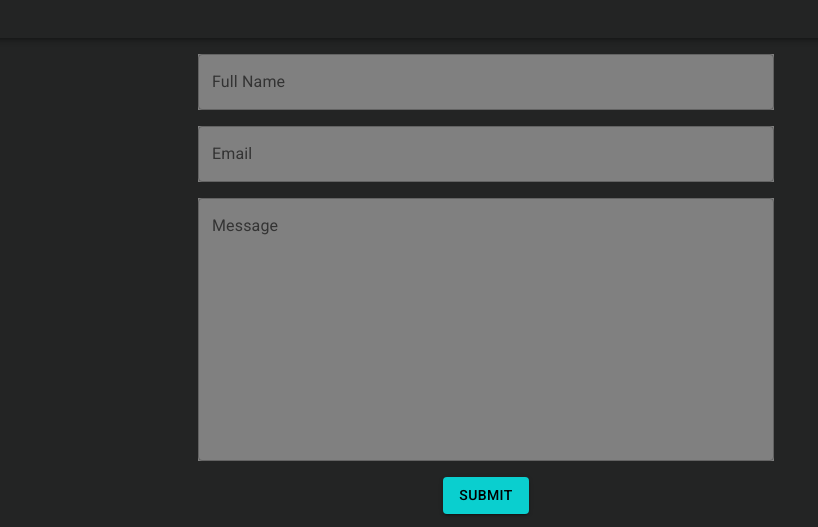
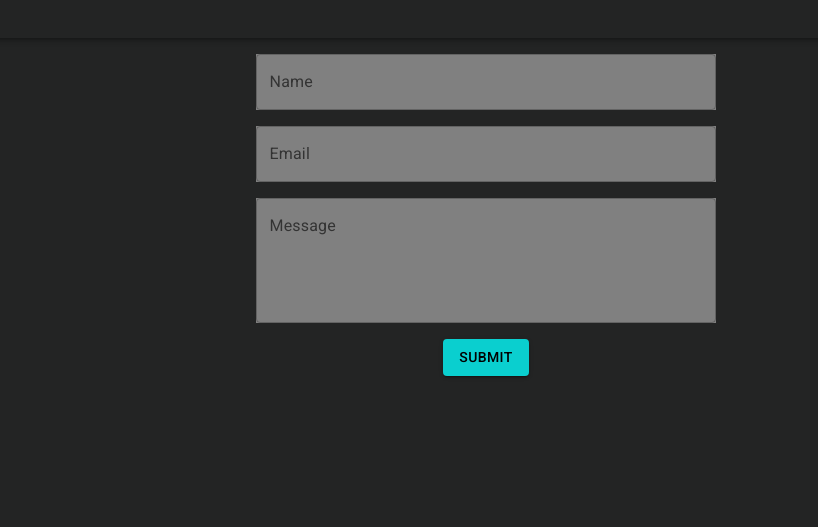
Before and after one commit to Matt-Chisholm/newport, a React (Create React App) app: page / in a window 1280 px wide. Both pictures are taken after a click on the button "CONTACT". Shown: the part 356-883 px from the top of the page, without its empty margins (154-972 px from the left). After the commit the page ends 800 px from the top, so only its background shows below. Built offline with nearby package versions, Linux system fonts and the light colour scheme.

Commit message:
email req going through but template flawed?

```diff
--- a/src/components/Contact.js
+++ b/src/components/Contact.js
@@ -1,31 +1,38 @@
 import React from "react";
+import { useState, useRef } from "react";
 import { TextField, Button, Container } from "@mui/material";
-import { useFormControls } from "../helpers/formValidation";
-const inputFieldValues = [
-  {
-    name: "fullName",
-    label: "Full Name",
-    id: "my-name",
-  },
-  {
-    name: "email",
-    label: "Email",
-    id: "my-email",
-  },
-  {
-    name: "message",
-    label: "Message",
-    id: "my-message",
-    multiline: true,
-    rows: 10,
-  },
-];
+import emailjs from "@emailjs/browser";
 
 export default function Contact() {
-  const { handleInputValue, handleFormSubmit, formIsValid, errors } =
-    useFormControls();
+  const [name, setName] = useState("");
+  const [email, setEmail] = useState("");
+  const [message, setMessage] = useState("");
+  const [errors, setErrors] = useState({});
+
+  const form = useRef();
+
+  const handleFormSubmit = (e) => {
+    e.preventDefault();
+    console.log(name, email, message);
+    emailjs
+      .sendForm(
+        process.env.REACT_APP_EMAILJS_SERVICE_ID,
+        process.env.REACT_APP_EMAILJS_TEMPLATE_ID,
+        form.current,
+        process.env.REACT_APP_EMAILJS_PUBLIC_KEY
+      )
+      .then(
+        (result) => {
+          console.log(result.text);
+        },
+        (error) => {
+          console.log(error.text);
+        }
+      );
+  };
+
   return (
-    <form onSubmit={handleFormSubmit}>
+    <form ref={form} onSubmit={handleFormSubmit}>
       <Container
         sx={{
           backgroundColor: "transparent",
@@ -35,32 +42,29 @@ export default function Contact() {
           flexDirection: "column",
           color: "#4b6d74",
         }}>
-        {inputFieldValues.map((inputField, index) => (
-          <TextField
-            key={index}
-            name={inputField.name}
-            label={inputField.label}
-            id={inputField.id}
-            multiline={inputField.multiline}
-            rows={inputField.rows}
-            autoComplete='none'
-            onChange={handleInputValue}
-            {...(errors[inputField.name] && {
-              error: true,
-              helperText: errors[inputField.name],
-            })}
-            sx={{
-              width: "50%",
-              marginBottom: "1rem",
-              backgroundColor: "grey",
-              color: "black",
-            }}
-          />
-        ))}
+        <TextField
+          id='name'
+          label='Name'
+          variant='outlined'
+          sx={{ width: "40%", marginBottom: "1rem", backgroundColor: "grey" }}
+        />
+        <TextField
+          id='email'
+          label='Email'
+          variant='outlined'
+          sx={{ width: "40%", marginBottom: "1rem", backgroundColor: "grey" }}
+        />
+        <TextField
+          id='message'
+          label='Message'
+          variant='outlined'
+          multiline
+          rows={4}
+          sx={{ width: "40%", marginBottom: "1rem", backgroundColor: "grey" }}
+        />
         <Button
           variant='contained'
           type='submit'
-          disabled={!formIsValid}
           sx={{
             width: "2a0%",
             marginBottom: "1rem",
--- a/src/helpers/formValidation.js
+++ /dev/null
@@ -1,65 +0,0 @@
-import { useState } from "react";
-
-const initialFormValues = {
-  name: "",
-  email: "",
-  message: "",
-  formSubmitted: false,
-  success: false,
-};
-
-export const useFormControls = () => {
-  // We'll update "values" as the form updates
-  const [values, setValues] = useState(initialFormValues);
-  // "errors" is used to check the form for errors
-  const [errors, setErrors] = useState({});
-  const validate = (values) => {
-    // this function will check if the form values are valid
-    let temp = { ...errors };
-    if ("name" in values)
-      temp.name = values.name ? "" : "This field is required.";
-
-    if ("email" in values)
-      temp.email = values.email ? "" : "This field is required.";
-
-    if ("message" in values)
-      temp.message = values.message ? "" : "This field is required.";
-
-    setErrors({
-      ...temp,
-    });
-  };
-  const handleInputValue = (values) => {
-    // this function will be triggered by the text field's onBlur and onChange events
-    const { name, value } = values.target;
-    setValues({
-      ...values,
-      [name]: value,
-    });
-    validate({ [name]: value });
-  };
-  const handleFormSubmit = async (e) => {
-    // this function will be triggered by the submit event
-    e.preventDefault();
-    if (formIsValid()) {
-      await postContactForm(values);
-      alert("Form submitted successfully!");
-      setValues({
-        ...initialFormValues,
-        formSubmitted: true,
-        success: true,
-      });
-    }
-  };
-  const formIsValid = (fieldValues = values) => {
-    // this function will check if the form values and return a boolean value
-    const isValid = Object.values(fieldValues).every((x) => x);
-    return isValid;
-  };
-  return {
-    handleInputValue,
-    handleFormSubmit,
-    formIsValid,
-    errors,
-  };
-};
```
Also changed, not shown: package.json (+7 -2 lines), src/helpers/postContactForm.js (deleted), 2 other files (tests, documents, lock files or other folders).
